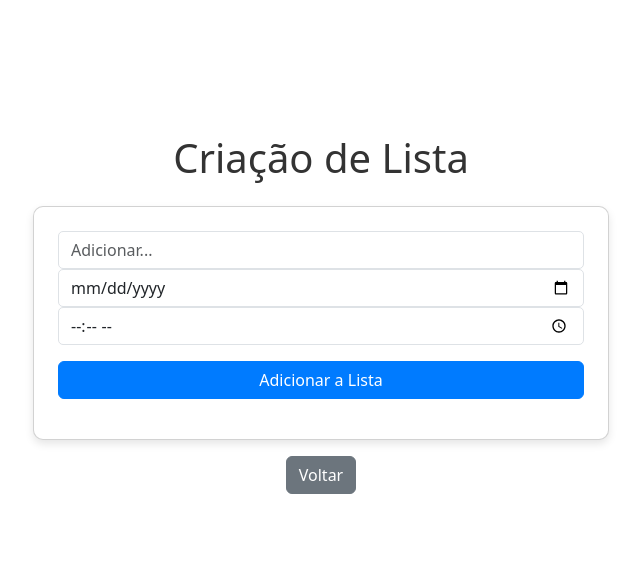
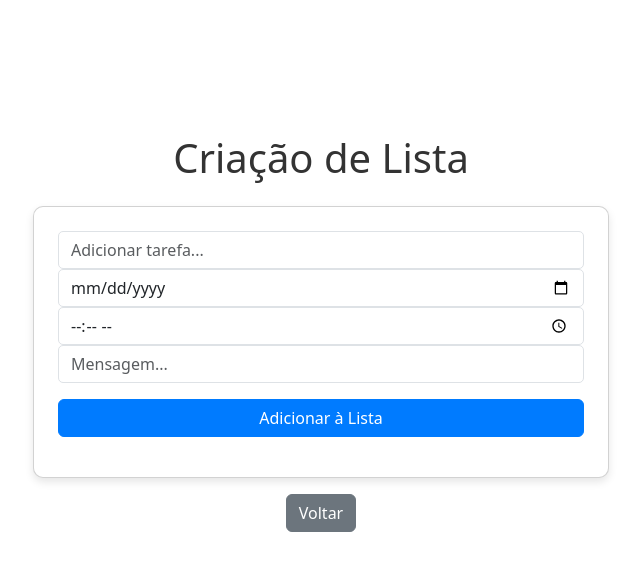
Before and after one commit to nerdmani/to-do-react-scrum, a React (Create React App) app: page /create in a window 1280 px wide. Shown: the top 570 px of the page, without its empty margins (319-959 px from the left). Built offline with nearby package versions, Linux system fonts and the light colour scheme.

Commit message:
tristeza

```diff
--- a/src/pages/create/CreateAdd.jsx
+++ b/src/pages/create/CreateAdd.jsx
@@ -1,5 +1,5 @@
 import React, { useState } from 'react';
-import { useNavigate } from 'react-router-dom'; // Importa useNavigate
+import { useNavigate } from 'react-router-dom';
 import 'bootstrap/dist/css/bootstrap.min.css';
 import './CreateAdd.css';
 
@@ -7,22 +7,23 @@ const CreateAdd = ({ setTaskList }) => {
     const [task, setTask] = useState('');
     const [date, setDate] = useState('');
     const [time, setTime] = useState('');
-    const navigate = useNavigate(); // Usa o hook useNavigate
+    const [message, setMessage] = useState('');
+    const navigate = useNavigate();
 
     const addTask = () => {
-        if (task && date && time) {
+        if (task && date && time && message) {  // Certifique-se de que a mensagem não está vazia
             setTaskList(prevTaskList => [
                 ...prevTaskList,
-                { task, date, time }
+                { task, date, time, message }
             ]);
 
-            // Limpa os campos
+            // Limpar os campos
             setTask('');
             setDate('');
             setTime('');
+            setMessage('');
 
-            // Navega de volta para a página inicial
-            navigate('/');
+            navigate('/');  // Redirecionar para a home após adicionar a tarefa
         }
     }
 
@@ -35,9 +36,9 @@ const CreateAdd = ({ setTaskList }) => {
                     <input
                         type='text'
                         className='form-control'
-                        placeholder='Adicionar...'
+                        placeholder='Adicionar tarefa...'
                         value={task}
-                        onChange={e => setTask(e.target.value)} // Atualiza o estado do task
+                        onChange={e => setTask(e.target.value)}
                     />
                 </div>
 
@@ -46,7 +47,7 @@ const CreateAdd = ({ setTaskList }) => {
                         type='date'
                         className='form-control'
                         value={date}
-                        onChange={e => setDate(e.target.value)} // Atualiza o estado do date
+                        onChange={e => setDate(e.target.value)}
                     />
                 </div>
 
@@ -55,12 +56,22 @@ const CreateAdd = ({ setTaskList }) => {
                         type='time'
                         className='form-control'
                         value={time}
-                        onChange={e => setTime(e.target.value)} // Atualiza o estado do time
+                        onChange={e => setTime(e.target.value)}
+                    />
+                </div>
+
+                <div className='form-group'>
+                    <input
+                        type='text'
+                        className='form-control'
+                        placeholder='Mensagem...'
+                        value={message}
+                        onChange={e => setMessage(e.target.value)}
                     />
                 </div>
 
                 <button className='btn btn-primary my-3' onClick={addTask}>
-                    Adicionar a Lista
+                    Adicionar à Lista
                 </button>
             </div>
             <button className='btn btn-secondary mt-3' onClick={() => navigate('/')}>
--- a/src/pages/home/Home.jsx
+++ b/src/pages/home/Home.jsx
@@ -3,7 +3,7 @@ import { Nav } from "../../components";
 import { useNavigate } from 'react-router-dom';
 
 const Home = ({ taskList }) => {
-    const navigate = useNavigate(); // Hook para navegação
+    const navigate = useNavigate();
 
     return (
         <div>
@@ -16,13 +16,17 @@ const Home = ({ taskList }) => {
                 >
                     Adicionar Tarefa
                 </button>
-                <ul className='list-group'>
+                <ul className='list-group '>
                     {taskList.length === 0 ? (
-                        <li className='list-group-item'>Nenhuma tarefa adicionada.</li>
+                        <li className='list-group-item'  >Nenhuma tarefa adicionada.</li>
                     ) : (
                         taskList.map((item, index) => (
-                            <li className='list-group-item' key={index}>
-                                <strong>{item.task}</strong> - {item.date} {item.time}
+                            <li className='list-group-item'style={{ display: 'flex', flexDirection: 'column', alignItems: 'center' }} key={index}>
+                                <div><strong>Título da tarefa:</strong> {item.task}</div>
+                                <div><strong>Data:</strong> {item.date}</div>
+                                <div><strong>Hora:</strong> {item.time}</div>
+                                <div><strong>Mensagem:</strong></div>
+                                <div>{item.message}</div>
                             </li>
                         ))
                     )}
```
